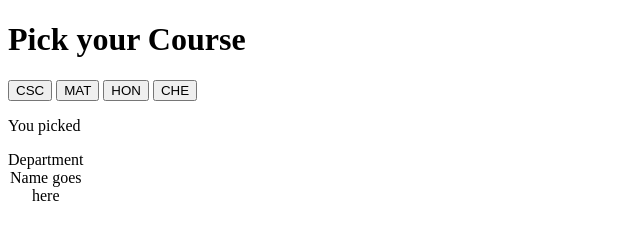
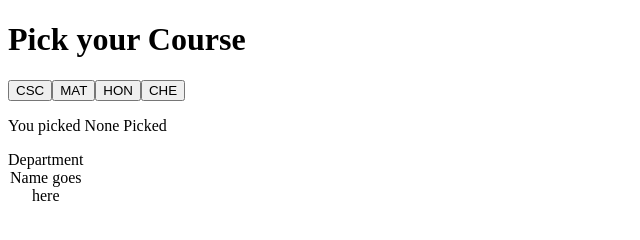
Before and after one commit to noynaert/saneSchedule, a plain HTML site: page practiceData/evan/practiceEvan.html in a window 1280 px wide. Shown: the whole page, without its empty margins (0-640 px from the left). Drawn offline with nearby package versions, Linux system fonts and the light colour scheme.

Commit message:
Noynaert's starting code

```diff
--- /dev/null
+++ b/practiceData/evan/buttons.js
@@ -0,0 +1,16 @@
+const app = Vue.createApp({
+  methods: {},
+  data: function () {
+    return {
+      disciplineName: "None Picked",
+
+      disciplines: [
+          { disc: "CSC", disciplineName: "Computer Science" },
+          { disc: "MAT", disciplineName: "Mathematics"},
+          { disc: "HON", disciplineName: "Honors"}
+    ],
+
+    };
+  },
+});
+app.mount("#pickDisc");
--- a/practiceData/evan/practiceEvan.html
+++ b/practiceData/evan/practiceEvan.html
@@ -4,15 +4,17 @@
     <meta charset="UTF-8">
     <meta name="viewport" content="width=device-width, initial-scale=1.0">
     <title>Noynaert practice 0.01</title>
+    <script src="https://unpkg.com/vue@next" defer></script>
+    <script src="buttons.js" defer></script>
 </head>
 <body>
     <h1>Pick your Course</h1>
-    <div id="pickCourse">
+    <div id="pickDisc">
         <button>CSC</button>
         <button>MAT</button>
         <button>HON</button>
         <button>CHE</button>
-        <p>You picked </p>
+        <p>You picked {{ disciplineName }}</p>
     </div>
     <div id="courseList">
         <table>
```
Also changed, not shown: practiceData/evan/practice01.js (deleted).
